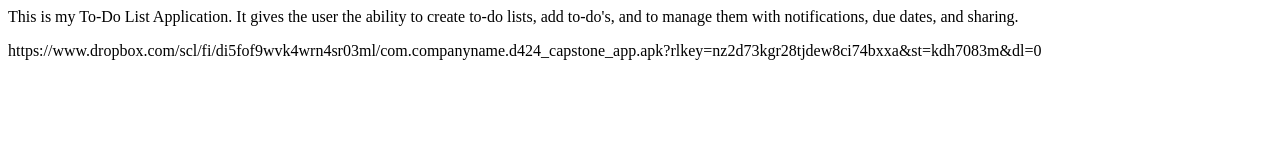
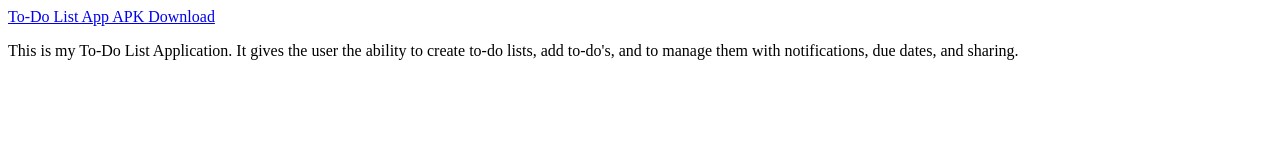
Before and after one commit to todonn7/todolist-app, a plain HTML site: page index.html in a window 1280 px wide. Drawn offline with Linux system fonts and the light colour scheme.

Commit message:
Fixed index.html

```diff
--- a/index.html
+++ b/index.html
@@ -1,2 +1,8 @@
-<p>This is my To-Do List Application. It gives the user the ability to create to-do lists, add to-do's, and to manage them with notifications, due dates, and sharing.</p>
-<a>https://www.dropbox.com/scl/fi/di5fof9wvk4wrn4sr03ml/com.companyname.d424_capstone_app.apk?rlkey=nz2d73kgr28tjdew8ci74bxxa&st=kdh7083m&dl=0</a>
+<html>
+<head>
+  <a href="https://www.dropbox.com/scl/fi/di5fof9wvk4wrn4sr03ml/com.companyname.d424_capstone_app.apk?rlkey=nz2d73kgr28tjdew8ci74bxxa&st=kdh7083m&dl=0">To-Do List App APK Download</a>
+</head>
+<body>
+  <p>This is my To-Do List Application. It gives the user the ability to create to-do lists, add to-do's, and to manage them with notifications, due dates, and sharing.</p>
+</body>
+</html>
```
